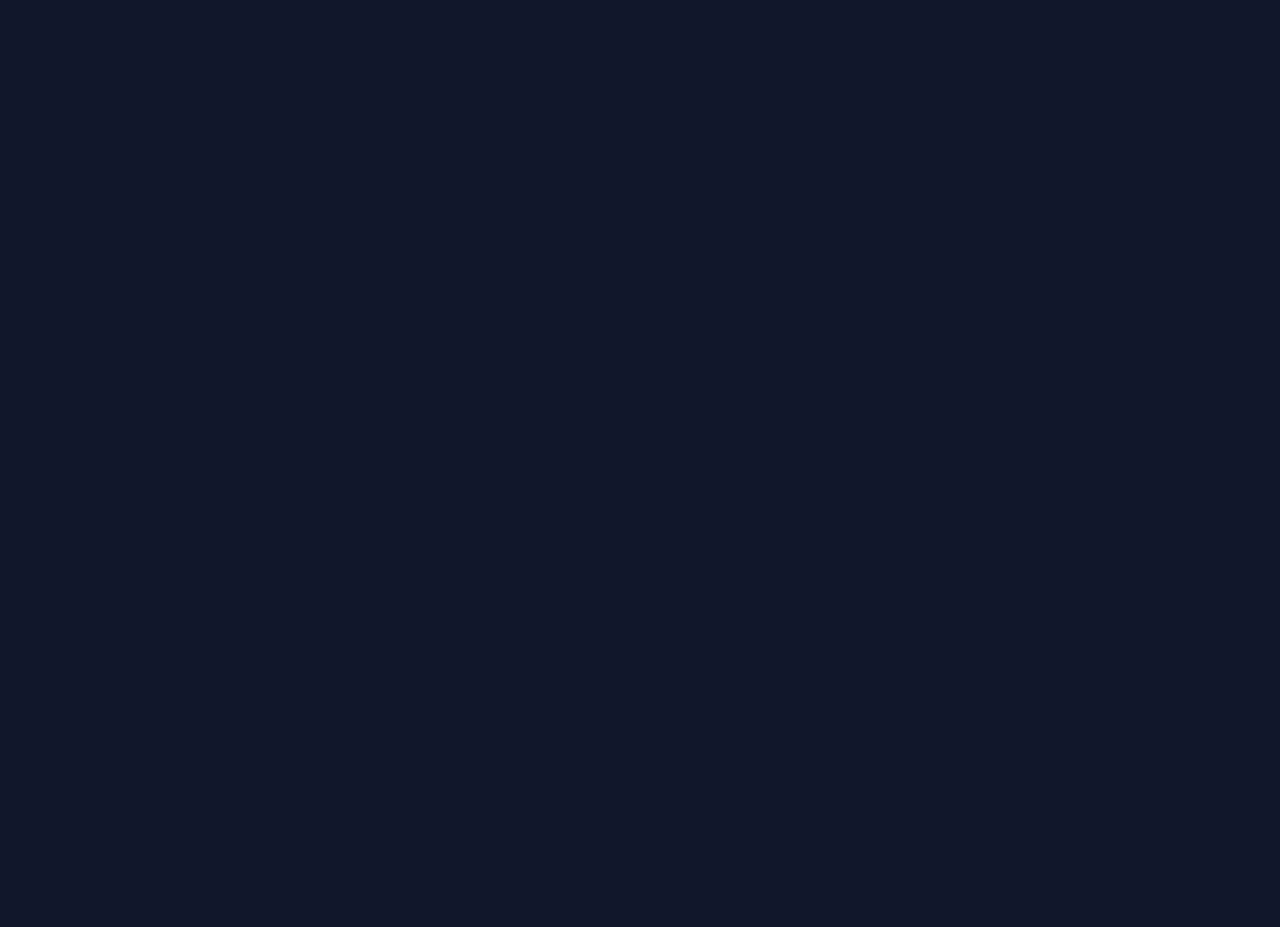
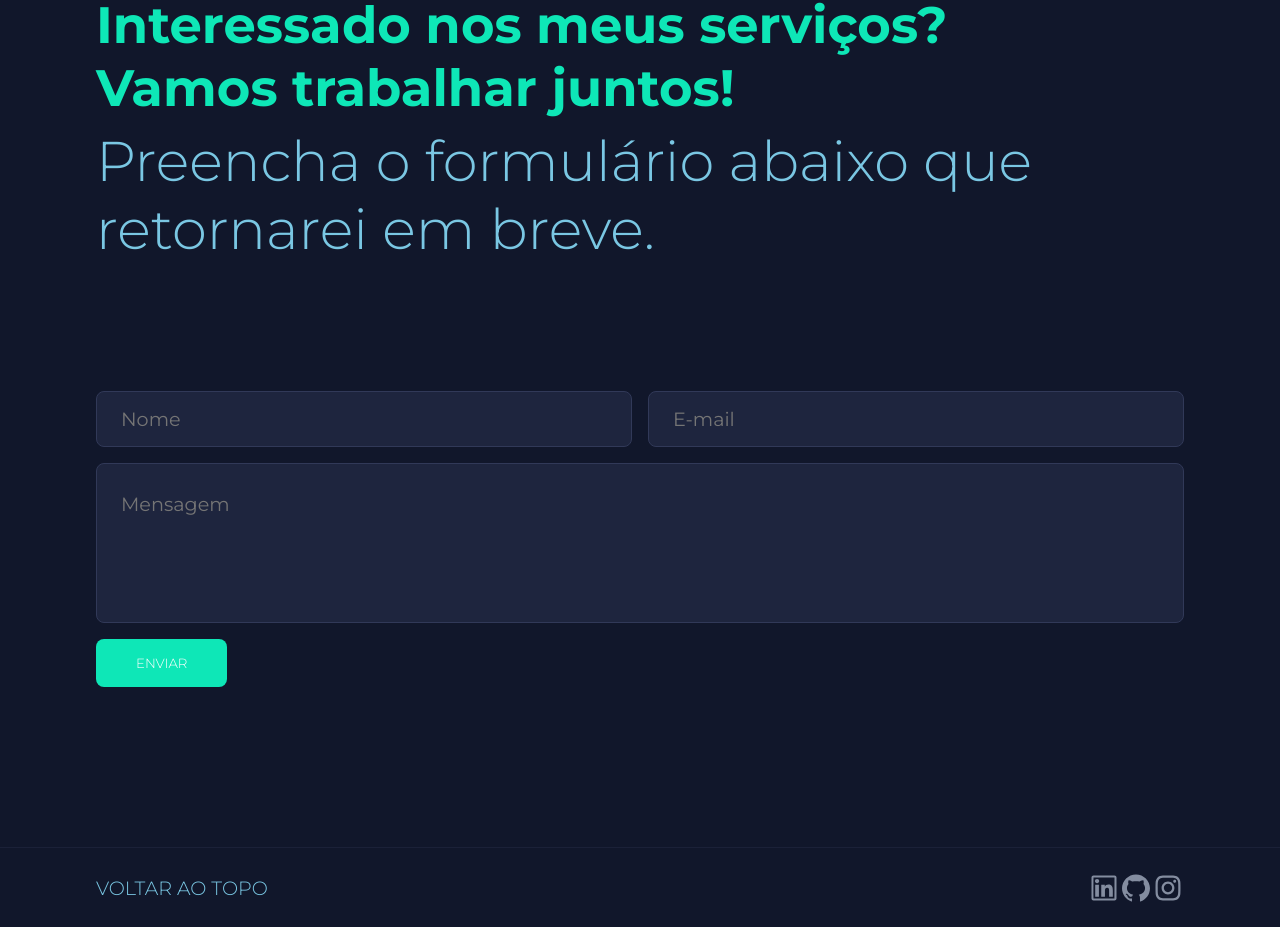
Before and after one commit to inaciogu/Portfolio-Next.js, a Next.js app: page / in a window 1280 px wide. Shown: the part 3296-4223 px from the top of the page. Before the commit the page ends 3161 px from the top, so only its background shows below. Built offline with nearby package versions, Linux system fonts and the light colour scheme.

Commit message:
impl: Contact form and footer.

```diff
--- a/package.json
+++ b/package.json
@@ -15,7 +15,8 @@
     "react": "17.0.2",
     "react-dom": "17.0.2",
     "react-icons": "^4.3.1",
-    "styled-components": "^5.3.3"
+    "styled-components": "^5.3.3",
+    "typescript-styled-plugin": "^0.18.1"
   },
   "devDependencies": {
     "@types/node": "^15.3.0",
--- /dev/null
+++ b/src/components/Contact/Form.tsx
@@ -0,0 +1,12 @@
+import { FormContainer, Input, TextArea } from './styles';
+
+export default function Form() {
+  return (
+    <FormContainer>
+      <Input placeholder="Nome" required />
+      <Input placeholder="E-mail" required />
+      <TextArea placeholder="Mensagem" required />
+      <button type="submit">Enviar</button>
+    </FormContainer>
+  );
+}
--- /dev/null
+++ b/src/components/Contact/index.tsx
@@ -0,0 +1,23 @@
+import SectionTitle from '../SectionTitle';
+import Form from './Form';
+import { Container } from './styles';
+
+function Contact() {
+  return (
+    <Container>
+      <SectionTitle
+        title={
+          <>
+            Interessado nos meus serviços?
+            <br />
+            Vamos trabalhar juntos!
+          </>
+        }
+        description={<>Preencha o formulário abaixo que retornarei em breve.</>}
+      />
+      <Form />
+    </Container>
+  );
+}
+
+export default Contact;
--- /dev/null
+++ b/src/components/Contact/styles.ts
@@ -0,0 +1,100 @@
+import { darken } from 'polished';
+import styled from 'styled-components';
+
+export const Container = styled.section``;
+
+export const FormContainer = styled.form`
+  margin-top: 8rem;
+  width: 100%;
+  display: grid;
+  grid-template-columns: 1fr 1fr;
+  gap: 1rem;
+
+  > button {
+    border: none;
+    padding: 1rem 2.5rem;
+    color: #fff;
+    font-weight: 300;
+    border-radius: 0.5rem;
+    background: ${({ theme }) => theme.primary};
+    transition: 0.5rem;
+    width: fit-content;
+    text-transform: uppercase;
+
+    &:disabled {
+      opacity: 0.5;
+    }
+
+    &:not(:disabled):hover {
+      background: ${({ theme }) => darken(0.1, theme.primary)};
+    }
+  }
+
+  @media (max-width: 700px) {
+    margin-top: 5rem;
+    grid-template-columns: 1fr;
+  }
+
+  @media (max-width: 700px) {
+    > button {
+      padding: 0.8rem 1.5rem;
+      font-size: 1rem;
+    }
+  }
+`;
+
+export const Input = styled.input`
+  height: 3rem;
+  width: 100%;
+  padding: 1.7rem 1.5rem;
+  background: ${({ theme }) => theme.inputBackground};
+  border: 1px solid ${({ theme }) => theme.border};
+  color: ${({ theme }) => theme.primary};
+  border-radius: 0.5rem;
+  font-size: 1.2rem;
+  outline: none;
+  transition: 0.5s;
+
+  &:focus {
+    border-color: ${({ theme }) => theme.primary};
+    &::placeholder {
+      color: ${({ theme }) => theme.primary};
+    }
+  }
+
+  @media (max-width: 450px) {
+    padding: 1.4rem;
+    font-size: 1rem;
+  }
+`;
+
+export const TextArea = styled.textarea`
+  height: 10rem;
+  width: 100%;
+  padding: 1.7rem 1.5rem;
+  background: ${({ theme }) => theme.inputBackground};
+  border: 1px solid ${({ theme }) => theme.border};
+  color: ${({ theme }) => theme.primary};
+  border-radius: 0.5rem;
+  font-size: 1.2rem;
+  outline: none;
+  transition: 0.5s;
+  resize: none;
+  grid-column: 1/3;
+
+  &:focus {
+    border-color: ${({ theme }) => theme.primary};
+    &::placeholder {
+      color: ${({ theme }) => theme.primary};
+    }
+  }
+
+  @media (max-width: 700px) {
+    grid-column: 1;
+  }
+
+  @media (max-width: 450px) {
+    padding: 1.4rem;
+    font-size: 1rem;
+  }
+`;
--- /dev/null
+++ b/src/components/Footer/index.tsx
@@ -0,0 +1,42 @@
+import {
+  AiOutlineGithub,
+  AiOutlineInstagram,
+  AiOutlineLinkedin
+} from 'react-icons/ai';
+import Container from './styles';
+
+function Footer() {
+  const handleRedirect = (url: string) => {
+    window.open(url);
+  };
+
+  const handleScrollTop = () => {
+    window.scroll({
+      top: 0,
+      behavior: 'smooth'
+    });
+  };
+
+  return (
+    <Container>
+      <div className="container">
+        <button onClick={handleScrollTop} type="button">
+          Voltar ao topo
+        </button>
+        <section>
+          <AiOutlineLinkedin
+            onClick={() => handleRedirect('https://linkedin.com/in/inaciogu')}
+          />
+          <AiOutlineGithub
+            onClick={() => handleRedirect('https://github.com/inaciogu')}
+          />
+          <AiOutlineInstagram
+            onClick={() => handleRedirect('https://instagram.com/inaciiogu/')}
+          />
+        </section>
+      </div>
+    </Container>
+  );
+}
+
+export default Footer;
--- /dev/null
+++ b/src/components/Footer/styles.ts
@@ -0,0 +1,55 @@
+import styled from 'styled-components';
+
+const Container = styled.footer`
+  width: 100%;
+  display: flex;
+  margin-top: 10rem;
+  border-top: 1px solid ${({ theme }) => theme.backgroundLight};
+  height: 5rem;
+  align-items: center;
+  justify-content: center;
+
+  > div {
+    display: flex;
+    align-items: center;
+    justify-content: space-between;
+
+    button {
+      background: none;
+      border: none;
+      color: ${({ theme }) => theme.secondary};
+      text-transform: uppercase;
+      font-weight: 300;
+      font-size: 1.2rem;
+    }
+    > section {
+      display: flex;
+      align-items: center;
+
+      svg {
+        width: 2rem;
+        height: 2rem;
+        color: ${({ theme }) => theme.text};
+
+        &:hover {
+          color: ${({ theme }) => theme.primary};
+        }
+      }
+    }
+
+    @media (max-width: 450px) {
+      button {
+        font-size: 0.9rem;
+      }
+      section {
+        gap: 0.5rem;
+        svg {
+          width: 1.5rem;
+          height: 1.5rem;
+        }
+      }
+    }
+  }
+`;
+
+export default Container;
--- a/src/components/HomeHero/styles.ts
+++ b/src/components/HomeHero/styles.ts
@@ -69,6 +69,7 @@ export const TextContainer = styled.section`
     h2 {
       font-size: 2rem;
     }
+  }
   @media (max-width: 1000px) {
     h1 {
       font-size: 3rem;
--- a/src/components/SectionTitle/index.tsx
+++ b/src/components/SectionTitle/index.tsx
@@ -1,13 +1,16 @@
+import { ReactNode } from 'react';
 import Container from './styles';
 
 interface SectionTitleProps {
-  title: string;
+  title: string | ReactNode;
+  description: string | ReactNode;
 }
 
-function SectionTitle({ title }: SectionTitleProps) {
+function SectionTitle({ title, description }: SectionTitleProps) {
   return (
     <Container>
       <h1>{title}</h1>
+      {description && <h2>{description}</h2>}
     </Container>
   );
 }
--- a/src/pages/index.tsx
+++ b/src/pages/index.tsx
@@ -4,6 +4,8 @@ import HomeContainer from '../styles/HomeStyles';
 import HomeHero from '../components/HomeHero';
 import Projects from '../components/Projetos/index';
 import Knowledge from '../components/Knowledge';
+import Contact from '../components/Contact';
+import Footer from '../components/Footer';
 
 export default function Home() {
   return (
@@ -17,7 +19,9 @@ export default function Home() {
           <HomeHero />
           <Projects />
           <Knowledge />
+          <Contact />
         </main>
+        <Footer />
       </HomeContainer>
     </div>
   );
```
Also changed, not shown: 2 other files (tests, documents, lock files or other folders).
